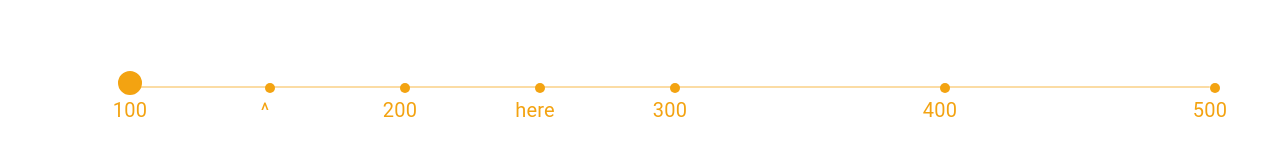
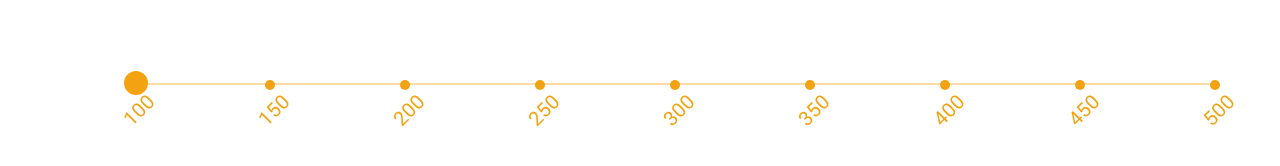
Before and after one commit to cosmicRover/boring-atlas, a React (Create React App) app: page / in a window 1280 px wide. Shown: the part 602-768 px from the top of the page. Built offline with nearby package versions, Linux system fonts and the light colour scheme.

Commit message:
Completed the slider

```diff
--- a/src/slider/discrete_slider.js
+++ b/src/slider/discrete_slider.js
@@ -3,7 +3,11 @@ import { withStyles, makeStyles } from '@material-ui/core/styles';
 import Typography from '@material-ui/core/Typography';
 import Slider from '@material-ui/core/Slider';
 import useWindowDimensions from '../services/useWindowDimensions';
-import { HistoryTwoTone, PlayCircleFilledWhite } from '@material-ui/icons';
+import {
+  HistoryTwoTone,
+  PlayCircleFilledWhite,
+  Rotate90DegreesCcw,
+} from '@material-ui/icons';
 import './slider.css';
 
 const useStyles = makeStyles({
@@ -11,19 +15,18 @@ const useStyles = makeStyles({
     width: 800, //Changes length of slider
   },
   mark: {
+    //Here for the text of timeline
     color: 'rgba(243, 163, 17, 1)',
     fontSize: '20px',
-    '&:nth-child(even)': {
-      width: '10px',
-      height: '10px',
-    },
+    // marginLeft: '5px', //Aligning the text (when un-rotated)
+    marginLeft: '-8px', //Aligning the text (rotated)
+    transform: 'rotate(-45deg)',
   },
 });
 //? Probably needs changes
 const PrettoSlider = withStyles({
   root: {
     color: 'rgba(243, 163, 17, 1)', //Insert color hexcode here
-    height: 8,
   },
   thumb: {
     height: 24,
@@ -31,30 +34,26 @@ const PrettoSlider = withStyles({
     backgroundColor: 'background: rgba(243, 163, 17, 1);',
     border: '2px solid currentColor',
     marginTop: -12, //Where the thumb resides on slider
-    marginLeft: -12, //Where the thumb resides on slider
     '&:focus, &:hover, &$active': {
       boxShadow: 'inherit',
     },
   },
   active: {},
+  //The label for when point is selected
   valueLabel: {
     left: 'calc(-50% + 4px)',
   },
   track: {
-    marginBottom: -8,
     height: 2, //Changes height of the selected area of slider
     borderRadius: 4,
   },
   rail: {
     height: 2, //Changes height of the non-selected area of slider
     borderRadius: 2,
-    marginTop: 3,
   },
   mark: {
-    '&:last-child': {
-      width: '10px',
-      height: '10px',
-    },
+    //Mark dots styling
+    bottom: '8px',
     width: '10px',
     height: '10px',
     borderRadius: '50%',
@@ -68,24 +67,32 @@ const marks = [
     label: '100',
   },
   {
+    value: 150,
+    label: '150',
+  },
+  {
     value: 200,
     label: '200',
+  },
+  {
+    value: 250,
+    label: '250',
   },
   {
     value: 300,
     label: '300',
   },
   {
+    value: 350,
+    label: '350',
+  },
+  {
     value: 400,
     label: '400',
   },
   {
-    value: 150,
-    label: '^',
-  },
-  {
-    value: 250,
-    label: 'here',
+    value: 450,
+    label: '450',
   },
   {
     value: 500,
@@ -114,7 +121,7 @@ const DiscreteSlider = ({ markers }) => {
         defaultValue={100}
         getAriaValueText={valuetext}
         aria-labelledby="discrete-slider-custom"
-        step={100} //Increments
+        step={50} //Increments
         marks={marks} //Implement the tickers
         classes={{ markLabel: classes.mark }}
         min={100} //Minimum Value
```
